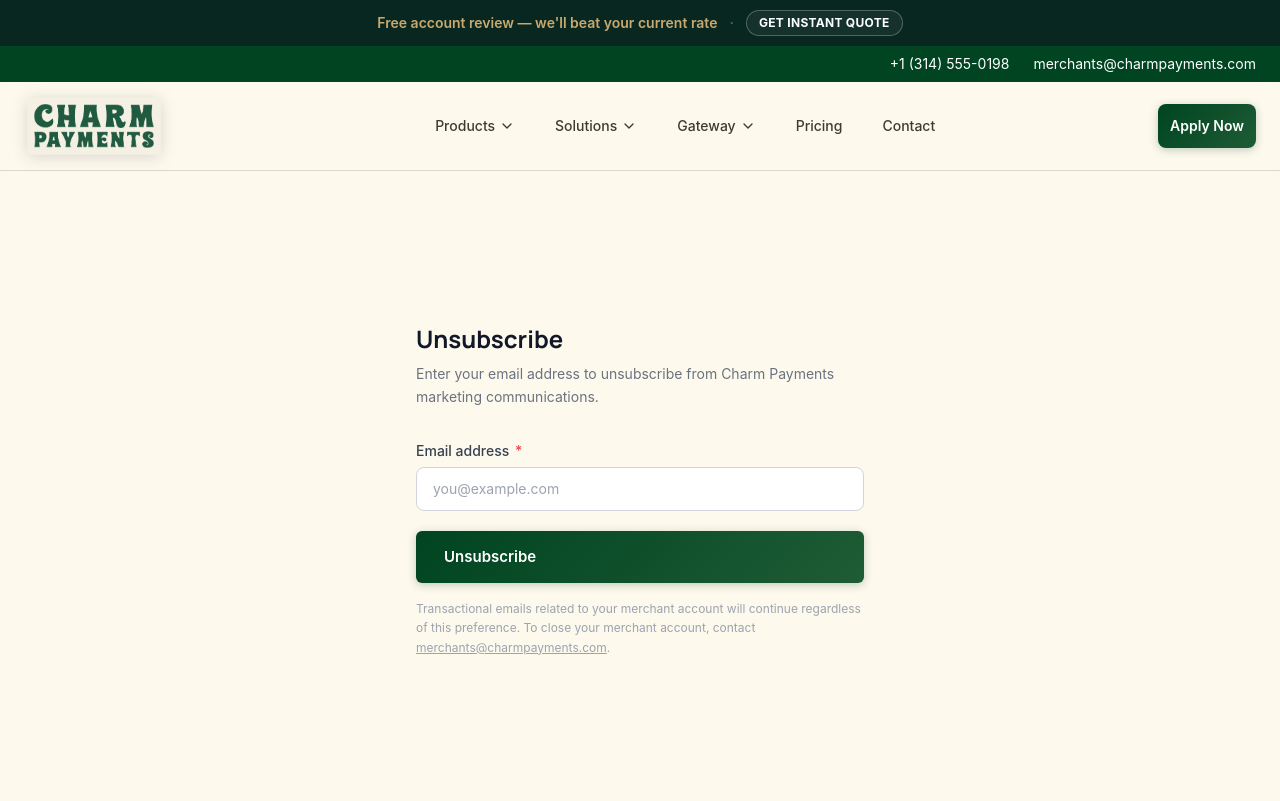
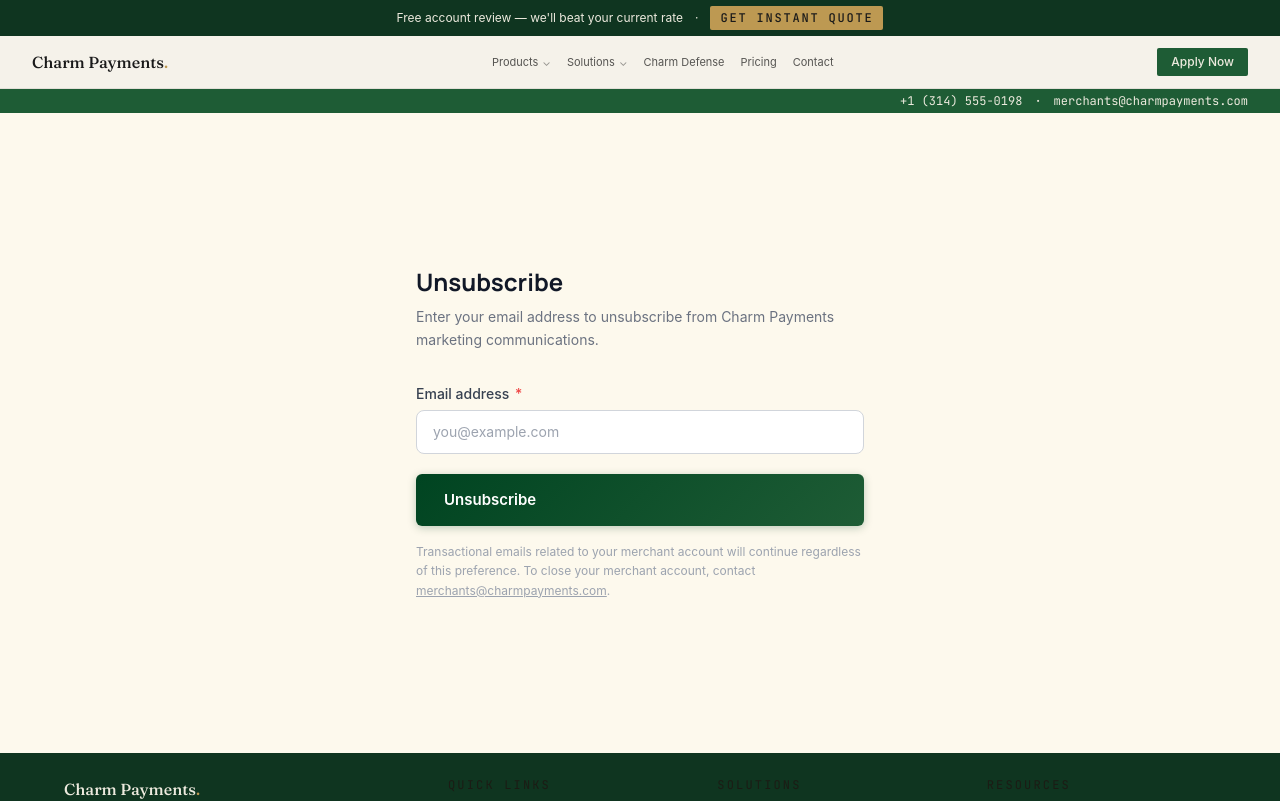
Before and after one commit to lrobE376/Charm-Payments, a Next.js app: page /unsubscribe in a window 1280 px wide. Shown: the top 801 px of the page. Built offline with nearby package versions, Linux system fonts and the light colour scheme.

Commit message:
design: switch marketing layout to HeaderAtelier and FooterAtelier (old Navbar/Footer kept on disk for revertability)

```diff
--- a/src/app/(marketing)/layout.tsx
+++ b/src/app/(marketing)/layout.tsx
@@ -1,23 +1,19 @@
 import type { Metadata } from 'next'
-import Navbar from '@/components/marketing/Navbar'
-import Footer from '@/components/marketing/Footer'
-import OfferStrip from '@/components/conversion/OfferStrip'
+import { HeaderAtelier } from '@/components/marketing/HeaderAtelier'
+import { FooterAtelier } from '@/components/marketing/FooterAtelier'
 
 export const metadata: Metadata = {
   title: 'Payment Processing Built for Business',
   description:
-    'Charm Payments gives St. Louis small businesses enterprise-grade payment processing — credit cards, ACH, Apple Pay, and more. No long-term contracts. Powered by NMI and First Data.',
+    'Charm Payments gives St. Louis small businesses enterprise-grade payment processing — credit cards, ACH, Apple Pay, and more. No long-term contracts.',
 }
 
 export default function MarketingLayout({ children }: { children: React.ReactNode }) {
   return (
     <>
-      <header>
-        <OfferStrip />
-        <Navbar />
-      </header>
+      <HeaderAtelier />
       <main id="main-content">{children}</main>
-      <Footer />
+      <FooterAtelier />
     </>
   )
 }
```
